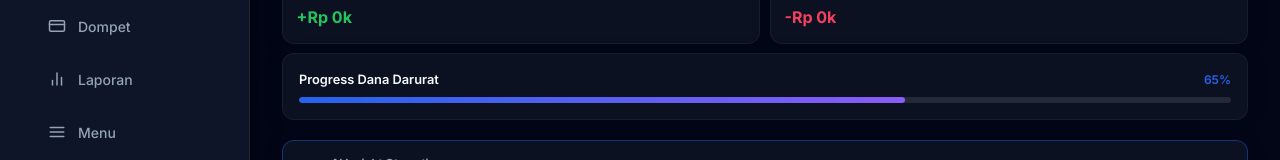
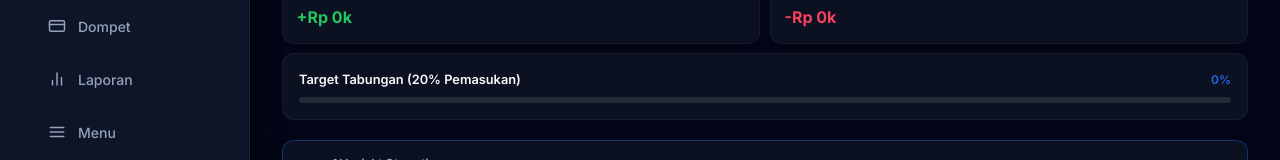
Before and after one commit to umaralf2735/Tabungan, a Next.js app: page / in a window 1280 px wide. Shown: the part 203-363 px from the top of the page. Built offline with nearby package versions, Linux system fonts and the light colour scheme; no server answers; the database is empty; sample sign-in values are in the browser's storage.

Commit message:
Fix progress bar tabungan menjadi kalkulasi dinamis

```diff
--- a/src/app/page.tsx
+++ b/src/app/page.tsx
@@ -50,6 +50,14 @@ export default function Home() {
 
   const totalIncome = currentMonthTransactions.filter(t => t.type === 'INCOME').reduce((sum, t) => sum + t.amount, 0);
   const totalExpense = currentMonthTransactions.filter(t => t.type === 'EXPENSE').reduce((sum, t) => sum + t.amount, 0);
+
+  // Kalkulasi Target Tabungan (20% dari Pemasukan sesuai Rule 50/30/20)
+  const savings = totalIncome - totalExpense;
+  const savingsTarget = totalIncome * 0.20;
+  let savingsProgress = 0;
+  if (savingsTarget > 0 && savings > 0) {
+    savingsProgress = Math.min((savings / savingsTarget) * 100, 100);
+  }
 
   // AI Insight
   let insightMessage = "Anda masih bisa menabung Rp300.000 bulan ini.";
@@ -112,11 +120,11 @@ export default function Home() {
         {/* Progress Target Tabungan */}
         <div className="card-glass" style={{ gridColumn: '1 / -1', padding: '1rem' }}>
           <div className="flex-between mb-2">
-            <h4 style={{ fontSize: '0.8rem', fontWeight: 600 }}>Progress Dana Darurat</h4>
-            <span style={{ fontSize: '0.75rem', fontWeight: 600, color: 'var(--color-primary)' }}>65%</span>
+            <h4 style={{ fontSize: '0.8rem', fontWeight: 600 }}>Target Tabungan (20% Pemasukan)</h4>
+            <span style={{ fontSize: '0.75rem', fontWeight: 600, color: 'var(--color-primary)' }}>{savingsProgress.toFixed(0)}%</span>
           </div>
           <div style={{ width: '100%', height: '6px', background: 'rgba(255,255,255,0.1)', borderRadius: '99px', overflow: 'hidden' }}>
-            <div style={{ width: '65%', height: '100%', background: 'linear-gradient(90deg, var(--color-primary), var(--color-secondary))', borderRadius: '99px' }}></div>
+            <div style={{ width: `${savingsProgress}%`, height: '100%', background: 'linear-gradient(90deg, var(--color-primary), var(--color-secondary))', borderRadius: '99px', transition: 'width 0.5s ease' }}></div>
           </div>
         </div>
       </section>
```
